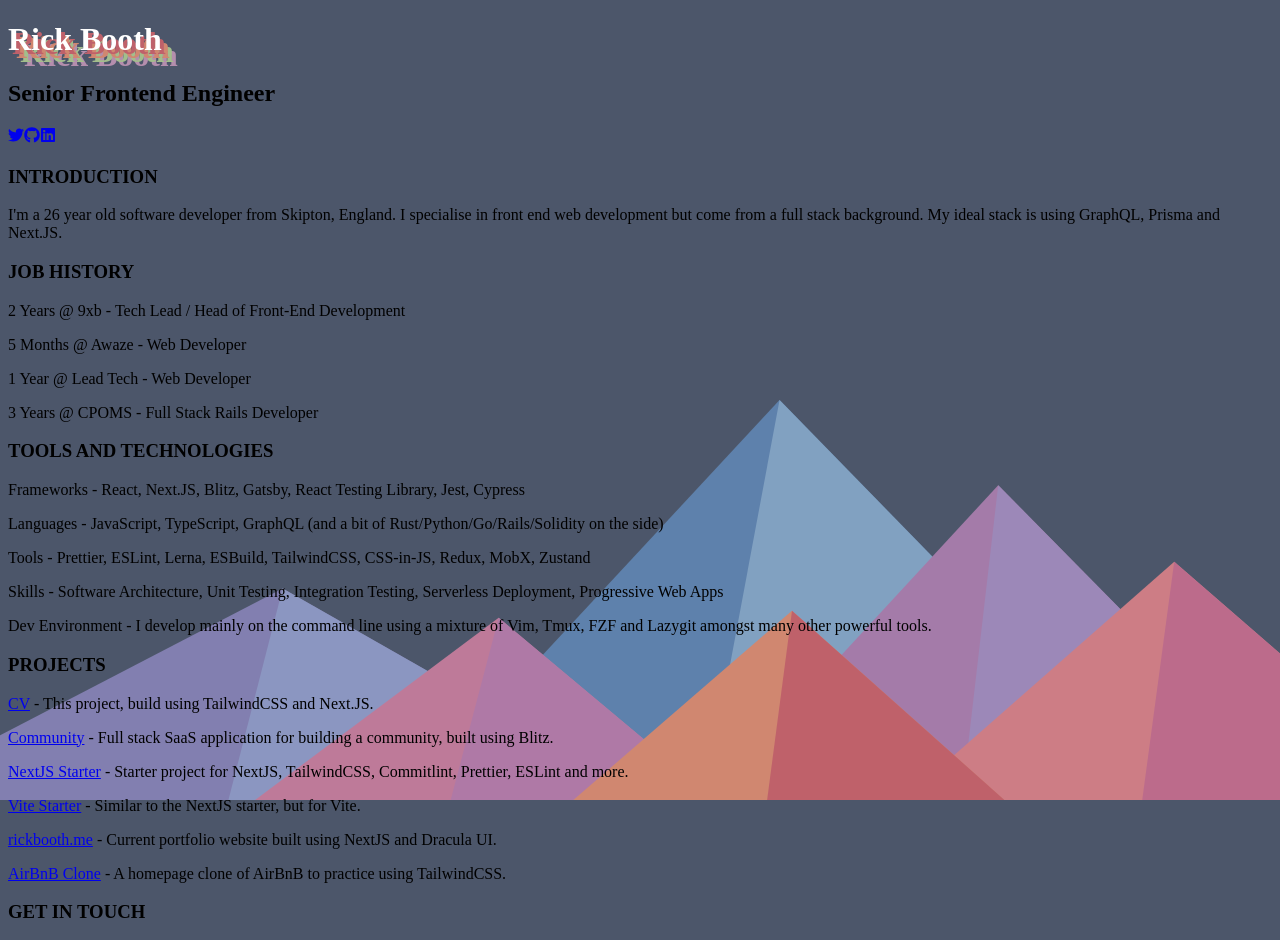
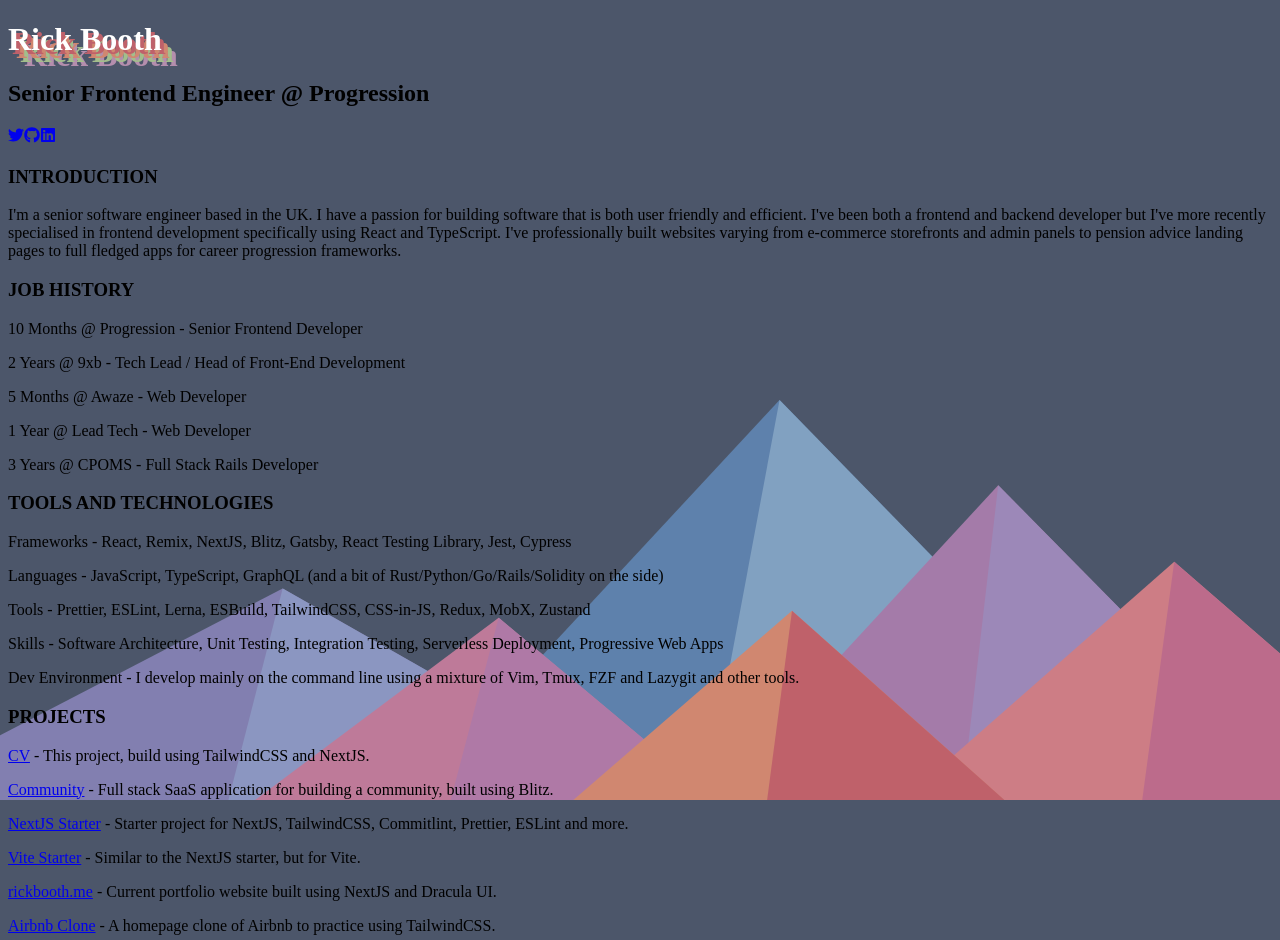
Before and after one commit to Rixcy/cv, a Next.js app: page / in a window 1280 px wide. Shown: the top 940 px of the page. Built offline with nearby package versions, Linux system fonts and the light colour scheme.

Commit message:
feat: update copy

```diff
--- a/src/components/Header.tsx
+++ b/src/components/Header.tsx
@@ -5,7 +5,7 @@
                 Rick Booth
             </h1>
             <h2 className="text-nord1 text-sm md:text-base tracking-wider pl-1 pb-6">
-                Senior Frontend Engineer
+                Senior Frontend Engineer @ Progression
             </h2>
         </>
     )
--- a/src/components/Timeline.tsx
+++ b/src/components/Timeline.tsx
@@ -13,13 +13,14 @@
                 <div className="pb-6 xl:pb-8">
                     <h3 className="tracking-widest font-bold mb-1">INTRODUCTION</h3>
                     <p className="text-nord3 text-sm">
-                        I&apos;m a 26 year old software developer from Skipton, England. I
-                        specialise in front end web development but come from a full stack
-                        background. My ideal stack is using GraphQL, Prisma and Next.JS.
+                        I'm a senior software engineer based in the UK. I have a passion for building software that is both user friendly and efficient. I've been both a frontend and backend developer but I've more recently specialised in frontend development specifically using React and TypeScript. I've professionally built websites varying from e-commerce storefronts and admin panels to pension advice landing pages to full fledged apps for career progression frameworks.
                     </p>
                 </div>
                 <div className="pb-6 xl:pb-8">
                     <h3 className="tracking-widest font-bold mb-1">JOB HISTORY</h3>
+                    <p className="text-nord3 mb-1 text-sm">
+                        <span className="text-nord9">10 Months @ Progression</span> - Senior Frontend Developer
+                    </p>
                     <p className="text-nord3 mb-1 text-sm">
                         <span className="text-nord9">2 Years @ 9xb</span> - Tech Lead / Head of
                         Front-End Development
@@ -38,7 +39,7 @@
                 <div className="pb-6 xl:pb-8">
                     <h3 className="tracking-widest font-bold mb-1">TOOLS AND TECHNOLOGIES</h3>
                     <p className="text-nord3 mb-1 text-sm">
-                        <span className="text-nord9">Frameworks</span> - React, Next.JS, Blitz,
+                        <span className="text-nord9">Frameworks</span> - React, Remix, NextJS, Blitz,
                         Gatsby, React Testing Library, Jest, Cypress
                     </p>
                     <p className="text-nord3 mb-1 text-sm">
@@ -55,8 +56,7 @@
                     </p>
                     <p className="text-nord3 mb-1 text-sm">
                         <span className="text-nord9">Dev Environment</span> - I develop mainly on
-                        the command line using a mixture of Vim, Tmux, FZF and Lazygit amongst many
-                        other powerful tools.
+                        the command line using a mixture of Vim, Tmux, FZF and Lazygit and other tools.
                     </p>
                 </div>
                 <div className="pb-6 xl:pb-8">
@@ -65,7 +65,7 @@
                         <a href="https://github.com/Rixcy/cv" {...externalProps}>
                             <span className="text-nord9 underline">CV</span>
                         </a>{' '}
-                        - This project, build using TailwindCSS and Next.JS.
+                        - This project, build using TailwindCSS and NextJS.
                     </p>
                     <p className="text-nord3 mb-1 text-sm">
                         <a href="https://github.com/Rixcy/community" {...externalProps}>
@@ -94,9 +94,9 @@
                     </p>
                     <p className="text-nord3 mb-1 text-sm">
                         <a href="https://github.com/Rixcy/airbnb-clone" {...externalProps}>
-                            <span className="text-nord9 underline">AirBnB Clone</span>
+                            <span className="text-nord9 underline">Airbnb Clone</span>
                         </a>{' '}
-                        - A homepage clone of AirBnB to practice using TailwindCSS.
+                        - A homepage clone of Airbnb to practice using TailwindCSS.
                     </p>
                 </div>
                 <GetInTouch />
```
